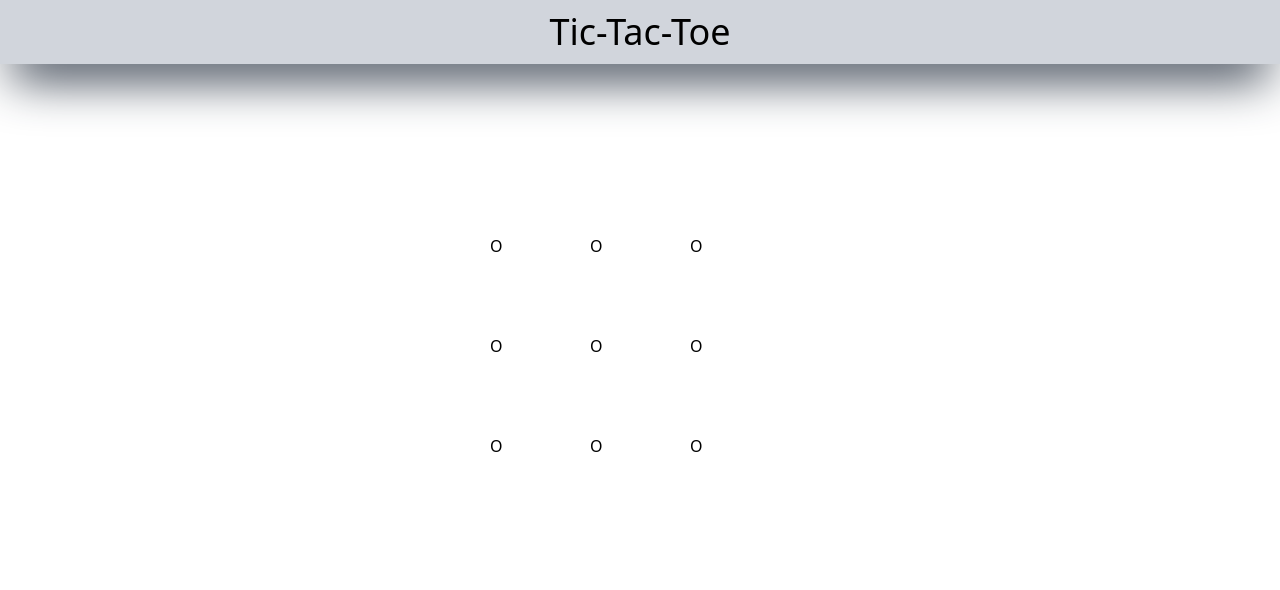
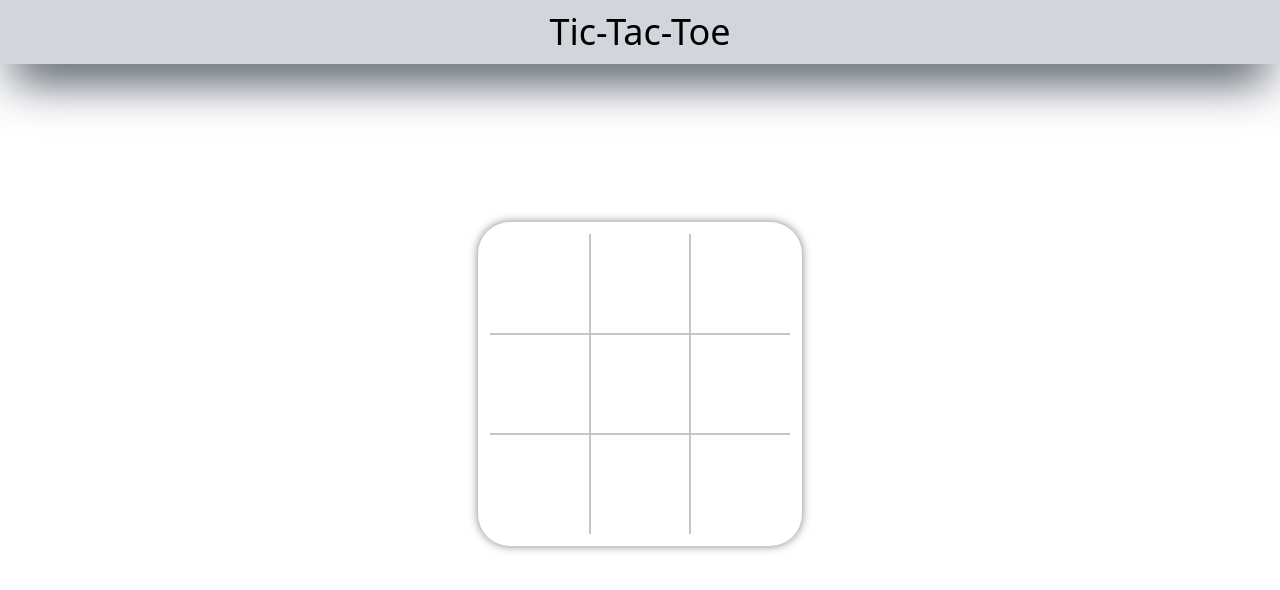
Before and after one commit to hds05/Tic-Tac-Toe_Game, a website: page index.html in a window 1280 px wide. Drawn offline with Linux system fonts and the light colour scheme.

Commit message:
updated game board layout and styles. Updated HTML structure for the Tic-Tac-Toe grid and enhanced CSS for cell styling and shadow effects.

```diff
--- a/index.html
+++ b/index.html
@@ -14,16 +14,16 @@
         Tic-Tac-Toe
     </header>
     <div class="h-[80vh] flex justify-center items-center">
-        <div id="box">
-            <div class="cell">O</div>
-            <div class="cell">O</div>
-            <div class="cell">O</div>
-            <div class="cell">O</div>
-            <div class="cell">O</div>
-            <div class="cell">O</div>
-            <div class="cell">O</div>
-            <div class="cell">O</div>
-            <div class="cell">O</div>
+        <div id="box" class="p-3 shadow-[0px_0px_10px_gray] rounded-4xl">
+            <div class="cell flex justify-center items-center text-6xl"></div>
+            <div class="cell flex justify-center items-center text-6xl"></div>
+            <div class="cell flex justify-center items-center text-6xl"></div>
+            <div class="cell flex justify-center items-center text-6xl"></div>
+            <div class="cell flex justify-center items-center text-6xl"></div>
+            <div class="cell flex justify-center items-center text-6xl"></div>
+            <div class="cell flex justify-center items-center text-6xl"></div>
+            <div class="cell flex justify-center items-center text-6xl"></div>
+            <div class="cell flex justify-center items-center text-6xl"></div>
         </div>
     </div>
 
--- a/src/input.css
+++ b/src/input.css
@@ -5,3 +5,18 @@
     grid-template-columns: repeat(3, 100px);
     grid-template-rows: repeat(3, 100px);
 }
+.cell{
+    border: 1px solid rgb(199, 197, 197);
+}
+.cell:nth-child(1), .cell:nth-child(4), .cell:nth-child(7) {
+    border-left: none;
+}
+.cell:nth-child(1), .cell:nth-child(2), .cell:nth-child(3) {
+    border-top: none;
+}
+.cell:nth-child(3), .cell:nth-child(6), .cell:nth-child(9) {
+    border-right: none;
+}
+.cell:nth-child(7), .cell:nth-child(8), .cell:nth-child(9) {
+    border-bottom: none;
+}
```
Also changed, not shown: src/output.css.
